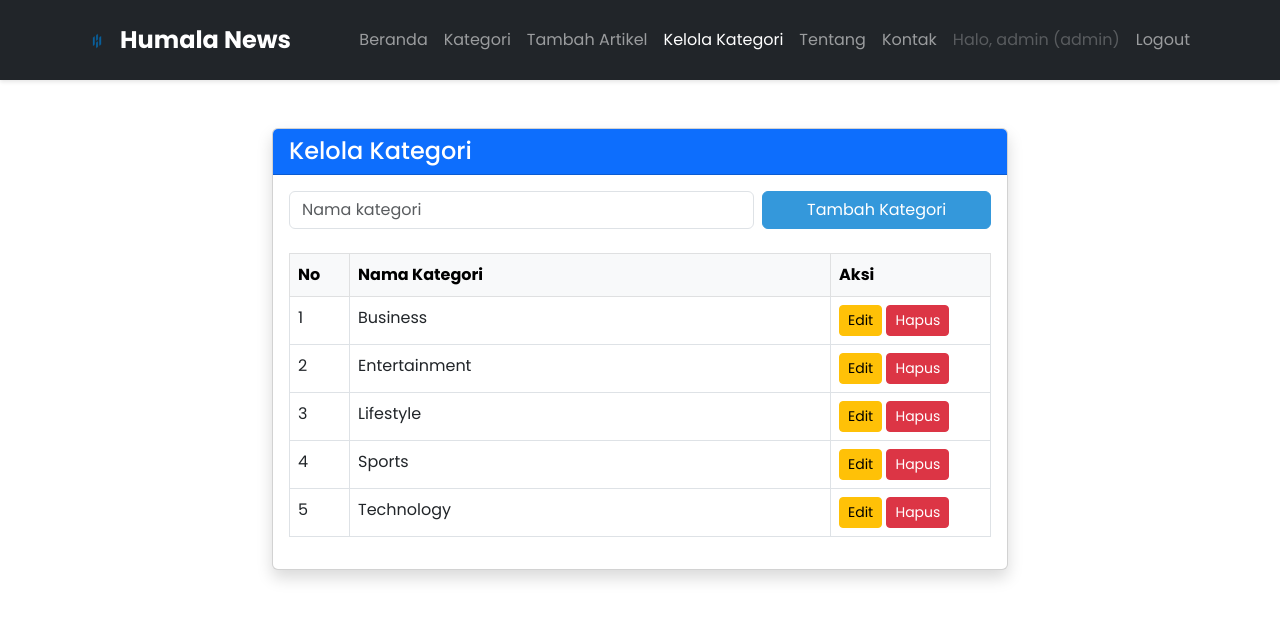
After one commit to humalarizkysrg/bloggingweb_humala, a PHP site: page /manage_categories.php in a window 1280 px wide. The commit adds this page. Shown: the top 620 px of the page. Run offline with PHP 8.4, Linux system fonts and the light colour scheme; a user stored in the database is signed in; data comes from the database, SQL or seed files in the repository.

Commit message:
add manage kategori

```diff
--- a/about.php
+++ b/about.php
@@ -30,6 +30,9 @@
                     <?php if (isset($_SESSION['role']) && $_SESSION['role'] === 'admin'): ?>
                     <li class="nav-item">
                         <a class="nav-link" href="add_article.php">Tambah Artikel</a>
+                    </li>
+                    <li class="nav-item">
+                        <a class="nav-link" href="manage_categories.php">Kelola Kategori</a>
                     </li>
                     <?php endif; ?>
                     <li class="nav-item">
--- a/categories.php
+++ b/categories.php
@@ -37,6 +37,9 @@ $categories = $stmt->fetchAll();
                     <?php if (isset($_SESSION['role']) && $_SESSION['role'] === 'admin'): ?>
                     <li class="nav-item">
                         <a class="nav-link" href="add_article.php">Tambah Artikel</a>
+                    </li>
+                    <li class="nav-item">
+                        <a class="nav-link" href="manage_categories.php">Kelola Kategori</a>
                     </li>
                     <?php endif; ?>
                     <li class="nav-item">
--- a/category.php
+++ b/category.php
@@ -54,6 +54,9 @@ $posts = $stmt->fetchAll();
                     <?php if (isset($_SESSION['role']) && $_SESSION['role'] === 'admin'): ?>
                     <li class="nav-item">
                         <a class="nav-link" href="add_article.php">Tambah Artikel</a>
+                    </li>
+                    <li class="nav-item">
+                        <a class="nav-link" href="manage_categories.php">Kelola Kategori</a>
                     </li>
                     <?php endif; ?>
                     <li class="nav-item">
--- a/contact.php
+++ b/contact.php
@@ -30,6 +30,9 @@
                     <?php if (isset($_SESSION['role']) && $_SESSION['role'] === 'admin'): ?>
                     <li class="nav-item">
                         <a class="nav-link" href="add_article.php">Tambah Artikel</a>
+                    </li>
+                    <li class="nav-item">
+                        <a class="nav-link" href="manage_categories.php">Kelola Kategori</a>
                     </li>
                     <?php endif; ?>
                     <li class="nav-item">
--- a/index.php
+++ b/index.php
@@ -78,6 +78,9 @@ $categories = $stmt->fetchAll();
                     <?php if (isset($_SESSION['role']) && $_SESSION['role'] === 'admin'): ?>
                     <li class="nav-item">
                         <a class="nav-link" href="add_article.php">Tambah Artikel</a>
+                    </li>
+                    <li class="nav-item">
+                        <a class="nav-link" href="manage_categories.php">Kelola Kategori</a>
                     </li>
                     <?php endif; ?>
                     <li class="nav-item">
--- /dev/null
+++ b/manage_categories.php
@@ -0,0 +1,171 @@
+<?php
+session_start();
+if (!isset($_SESSION['role']) || $_SESSION['role'] !== 'admin') {
+    header('Location: login.php');
+    exit;
+}
+require_once 'config/database.php';
+
+function slugify($text) {
+    $text = strtolower($text);
+    $text = preg_replace('/[^a-z0-9]+/i', '-', $text);
+    $text = trim($text, '-');
+    return $text;
+}
+
+// Tambah kategori
+if (isset($_POST['add'])) {
+    $name = trim($_POST['name'] ?? '');
+    if ($name !== '') {
+        $slug = slugify($name);
+        $stmt = $pdo->prepare('INSERT INTO categories (name, slug, created_at) VALUES (?, ?, NOW())');
+        $stmt->execute([$name, $slug]);
+        header('Location: manage_categories.php');
+        exit;
+    }
+}
+
+// Edit kategori
+if (isset($_POST['edit'])) {
+    $id = (int)$_POST['id'];
+    $name = trim($_POST['name'] ?? '');
+    if ($name !== '') {
+        $slug = slugify($name);
+        $stmt = $pdo->prepare('UPDATE categories SET name=?, slug=? WHERE id=?');
+        $stmt->execute([$name, $slug, $id]);
+        header('Location: manage_categories.php');
+        exit;
+    }
+}
+
+// Hapus kategori
+if (isset($_GET['delete'])) {
+    $id = (int)$_GET['delete'];
+    $stmt = $pdo->prepare('DELETE FROM categories WHERE id=?');
+    $stmt->execute([$id]);
+    header('Location: manage_categories.php');
+    exit;
+}
+
+// Ambil semua kategori
+$stmt = $pdo->query('SELECT * FROM categories ORDER BY name');
+$categories = $stmt->fetchAll();
+
+// Untuk form edit
+$edit_category = null;
+if (isset($_GET['edit'])) {
+    $id = (int)$_GET['edit'];
+    $stmt = $pdo->prepare('SELECT * FROM categories WHERE id=?');
+    $stmt->execute([$id]);
+    $edit_category = $stmt->fetch();
+}
+?>
+<!DOCTYPE html>
+<html lang="id">
+<head>
+    <meta charset="UTF-8">
+    <meta name="viewport" content="width=device-width, initial-scale=1.0">
+    <title>Kelola Kategori - Humala News</title>
+    <link href="https://cdn.jsdelivr.net/npm/bootstrap@5.3.0/dist/css/bootstrap.min.css" rel="stylesheet">
+    <link rel="stylesheet" href="assets/css/style.css">
+    <link href="https://fonts.googleapis.com/css2?family=Poppins:wght@300;400;500;600;700&display=swap" rel="stylesheet">
+</head>
+<body>
+<nav class="navbar navbar-expand-lg navbar-dark bg-dark">
+    <div class="container">
+        <a class="navbar-brand" href="index.php">
+            <img src="assets/images/logo.png" alt="Humala News Logo" height="30" class="me-2">Humala News
+        </a>
+        <button class="navbar-toggler" type="button" data-bs-toggle="collapse" data-bs-target="#navbarNav">
+            <span class="navbar-toggler-icon"></span>
+        </button>
+        <div class="collapse navbar-collapse" id="navbarNav">
+            <ul class="navbar-nav ms-auto">
+                <li class="nav-item">
+                    <a class="nav-link" href="index.php">Beranda</a>
+                </li>
+                <li class="nav-item">
+                    <a class="nav-link" href="categories.php">Kategori</a>
+                </li>
+                <?php if (isset($_SESSION['role']) && $_SESSION['role'] === 'admin'): ?>
+                <li class="nav-item">
+                    <a class="nav-link" href="add_article.php">Tambah Artikel</a>
+                </li>
+                <li class="nav-item">
+                    <a class="nav-link active" href="manage_categories.php">Kelola Kategori</a>
+                </li>
+                <?php endif; ?>
+                <li class="nav-item">
+                    <a class="nav-link" href="about.php">Tentang</a>
+                </li>
+                <li class="nav-item">
+                    <a class="nav-link" href="contact.php">Kontak</a>
+                </li>
+                <?php if (isset($_SESSION['username'])): ?>
+                <li class="nav-item">
+                    <span class="nav-link disabled">Halo, <?php echo htmlspecialchars($_SESSION['username']); ?> (<?php echo $_SESSION['role']; ?>)</span>
+                </li>
+                <li class="nav-item">
+                    <a class="nav-link" href="logout.php">Logout</a>
+                </li>
+                <?php else: ?>
+                <li class="nav-item">
+                    <a class="nav-link" href="login.php">Login</a>
+                </li>
+                <?php endif; ?>
+            </ul>
+        </div>
+    </div>
+</nav>
+<div class="container my-5">
+    <div class="row justify-content-center">
+        <div class="col-lg-8">
+            <div class="card shadow">
+                <div class="card-header bg-primary text-white">
+                    <h4 class="mb-0">Kelola Kategori</h4>
+                </div>
+                <div class="card-body">
+                    <!-- Form tambah/edit kategori -->
+                    <form method="POST" class="row g-2 mb-4">
+                        <div class="col-md-8">
+                            <input type="text" class="form-control" name="name" placeholder="Nama kategori" value="<?php echo $edit_category ? htmlspecialchars($edit_category['name']) : ''; ?>" required>
+                        </div>
+                        <div class="col-md-4 d-grid gap-2">
+                            <?php if ($edit_category): ?>
+                                <input type="hidden" name="id" value="<?php echo $edit_category['id']; ?>">
+                                <button type="submit" name="edit" class="btn btn-warning">Simpan Perubahan</button>
+                                <a href="manage_categories.php" class="btn btn-secondary">Batal</a>
+                            <?php else: ?>
+                                <button type="submit" name="add" class="btn btn-primary">Tambah Kategori</button>
+                            <?php endif; ?>
+                        </div>
+                    </form>
+                    <!-- Daftar kategori -->
+                    <table class="table table-bordered table-hover">
+                        <thead class="table-light">
+                            <tr>
+                                <th style="width:60px;">No</th>
+                                <th>Nama Kategori</th>
+                                <th style="width:160px;">Aksi</th>
+                            </tr>
+                        </thead>
+                        <tbody>
+                            <?php $no=1; foreach ($categories as $cat): ?>
+                            <tr>
+                                <td><?php echo $no++; ?></td>
+                                <td><?php echo htmlspecialchars($cat['name']); ?></td>
+                                <td>
+                                    <a href="manage_categories.php?edit=<?php echo $cat['id']; ?>" class="btn btn-warning btn-sm"><i class="fas fa-edit"></i> Edit</a>
+                                    <a href="manage_categories.php?delete=<?php echo $cat['id']; ?>" class="btn btn-danger btn-sm" onclick="return confirm('Hapus kategori ini?');"><i class="fas fa-trash-alt"></i> Hapus</a>
+                                </td>
+                            </tr>
+                            <?php endforeach; ?>
+                        </tbody>
+                    </table>
+                </div>
+            </div>
+        </div>
+    </div>
+</div>
+</body>
+</html>
```
Also changed, not shown: add_article.php (+17 -0 lines), edit_article.php (+39 -0 lines), README.md.
